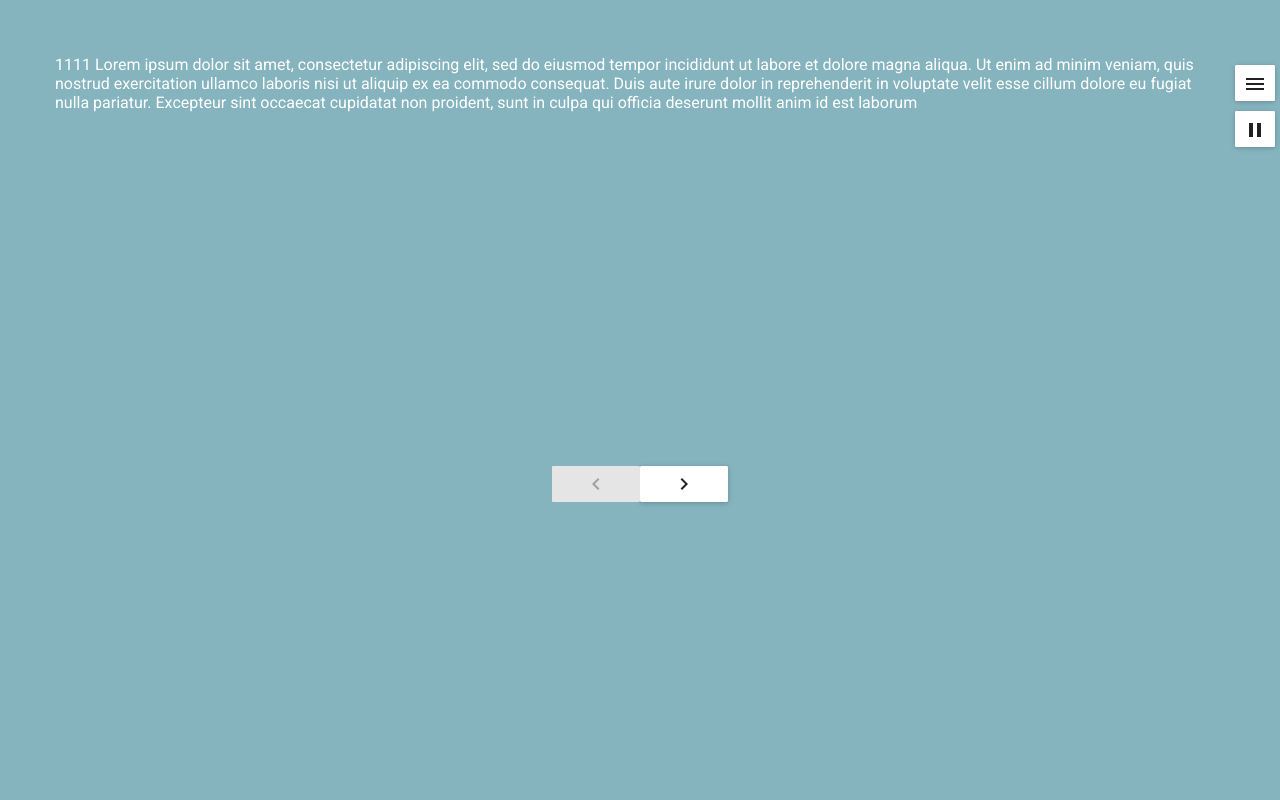
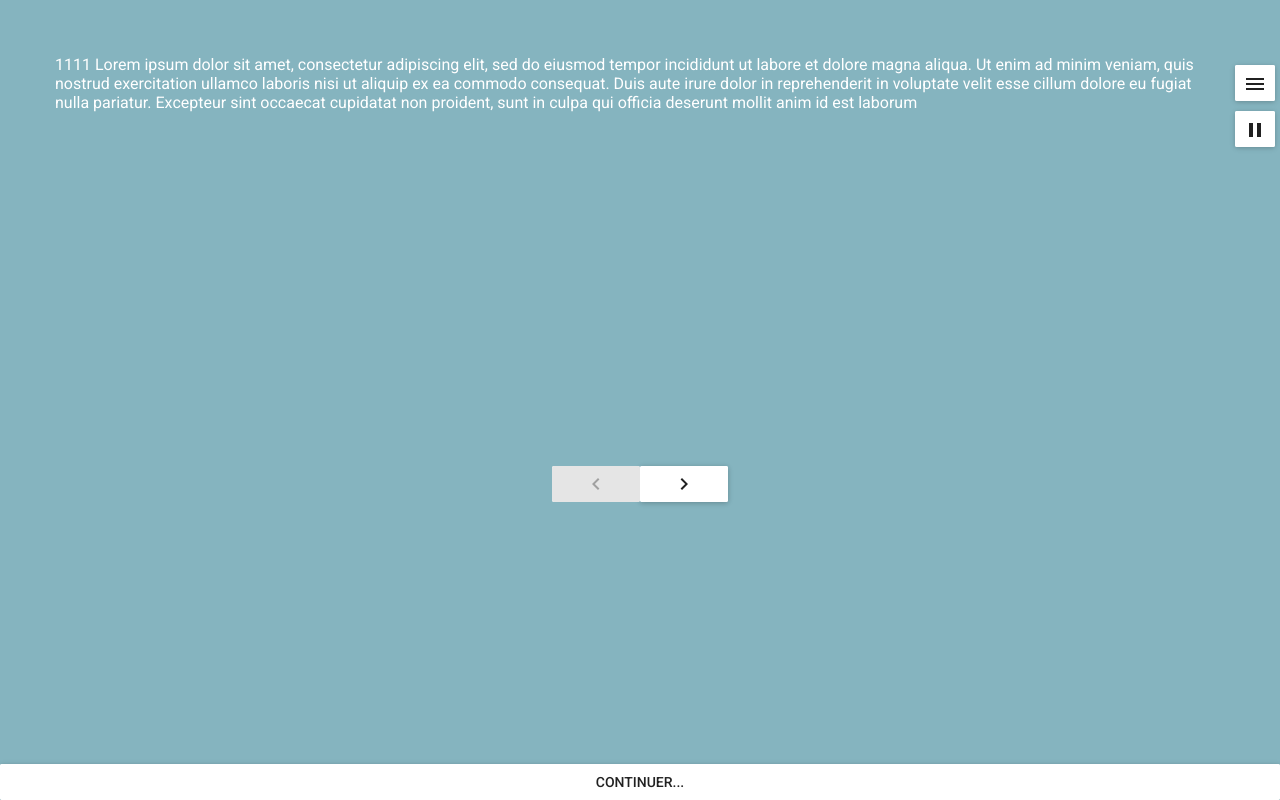
Before and after one commit to Jonathan-Jan/naraka, a React (Create React App) app: page /nakara/play in a window 1280 px wide. Built offline with nearby package versions, Linux system fonts and the light colour scheme; what react-tap-event-plugin would draw is missing.

Commit message:
gestion des étapes sans réponse (destination unique)

```diff
--- a/src/core/story/story.data.js
+++ b/src/core/story/story.data.js
@@ -15,10 +15,10 @@ let story =
         mode:'narator',
         title:'',
         messages:[
-            {writeTime:1,text:'1111 Lorem ipsum dolor sit amet, consectetur adipiscing elit, sed do eiusmod tempor incididunt ut labore et dolore magna aliqua. Ut enim ad minim veniam, quis nostrud exercitation ullamco laboris nisi ut aliquip ex ea commodo consequat. Duis aute irure dolor in reprehenderit in voluptate velit esse cillum dolore eu fugiat nulla pariatur. Excepteur sint occaecat cupidatat non proident, sunt in culpa qui officia deserunt mollit anim id est laborum'},
-            {writeTime:1,text:'2222 Lorem ipsum dolor sit amet, consectetur adipiscing elit, sed do eiusmod tempor incididunt ut labore et dolore magna aliqua. Ut enim ad minim veniam, quis nostrud exercitation ullamco laboris nisi ut aliquip ex ea commodo consequat. Duis aute irure dolor in reprehenderit in voluptate velit esse cillum dolore eu fugiat nulla pariatur. Excepteur sint occaecat cupidatat non proident, sunt in culpa qui officia deserunt mollit anim id est laborum'},
-            {writeTime:1,text:'3333 Lorem ipsum dolor sit amet, consectetur adipiscing elit, sed do eiusmod tempor incididunt ut labore et dolore magna aliqua. Ut enim ad minim veniam, quis nostrud exercitation ullamco laboris nisi ut aliquip ex ea commodo consequat. Duis aute irure dolor in reprehenderit in voluptate velit esse cillum dolore eu fugiat nulla pariatur. Excepteur sint occaecat cupidatat non proident, sunt in culpa qui officia deserunt mollit anim id est laborum'},
-            {writeTime:1,text:'4444 Lorem ipsum dolor sit amet, consectetur adipiscing elit, sed do eiusmod tempor incididunt ut labore et dolore magna aliqua. Ut enim ad minim veniam, quis nostrud exercitation ullamco laboris nisi ut aliquip ex ea commodo consequat. Duis aute irure dolor in reprehenderit in voluptate velit esse cillum dolore eu fugiat nulla pariatur. Excepteur sint occaecat cupidatat non proident, sunt in culpa qui officia deserunt mollit anim id est laborum'},
+            {text:'1111 Lorem ipsum dolor sit amet, consectetur adipiscing elit, sed do eiusmod tempor incididunt ut labore et dolore magna aliqua. Ut enim ad minim veniam, quis nostrud exercitation ullamco laboris nisi ut aliquip ex ea commodo consequat. Duis aute irure dolor in reprehenderit in voluptate velit esse cillum dolore eu fugiat nulla pariatur. Excepteur sint occaecat cupidatat non proident, sunt in culpa qui officia deserunt mollit anim id est laborum'},
+            {text:'2222 Lorem ipsum dolor sit amet, consectetur adipiscing elit, sed do eiusmod tempor incididunt ut labore et dolore magna aliqua. Ut enim ad minim veniam, quis nostrud exercitation ullamco laboris nisi ut aliquip ex ea commodo consequat. Duis aute irure dolor in reprehenderit in voluptate velit esse cillum dolore eu fugiat nulla pariatur. Excepteur sint occaecat cupidatat non proident, sunt in culpa qui officia deserunt mollit anim id est laborum'},
+            {text:'3333 Lorem ipsum dolor sit amet, consectetur adipiscing elit, sed do eiusmod tempor incididunt ut labore et dolore magna aliqua. Ut enim ad minim veniam, quis nostrud exercitation ullamco laboris nisi ut aliquip ex ea commodo consequat. Duis aute irure dolor in reprehenderit in voluptate velit esse cillum dolore eu fugiat nulla pariatur. Excepteur sint occaecat cupidatat non proident, sunt in culpa qui officia deserunt mollit anim id est laborum'},
+            {text:'4444 Lorem ipsum dolor sit amet, consectetur adipiscing elit, sed do eiusmod tempor incididunt ut labore et dolore magna aliqua. Ut enim ad minim veniam, quis nostrud exercitation ullamco laboris nisi ut aliquip ex ea commodo consequat. Duis aute irure dolor in reprehenderit in voluptate velit esse cillum dolore eu fugiat nulla pariatur. Excepteur sint occaecat cupidatat non proident, sunt in culpa qui officia deserunt mollit anim id est laborum'},
         ],
         destination:'start1'
     },
@@ -28,6 +28,7 @@ let story =
     'start1':{
         mode:'sms',
         title:'Nina',
+        clearMsg:true,
         messages:[
             {text:'Salut <!NAME!>',from:'nina'},
             {text:'ça va ?',from:'nina'},
@@ -47,9 +48,8 @@ let story =
         messages:[
             {text:'Ah',from:'nina'},
             {text:':/',from:'nina'},
-            {text:':/',from:'nina'},
-            {text:':/',from:'nina'},
         ],
+        destination:'nar1'
     },
 
     'resp2':{
@@ -64,8 +64,7 @@ let story =
         mode:'narator',
         title:'',
         messages:[
-            {text:'Si mal que ça ?',from:'nina'},
-            {text:'x)',from:'nina'},
+            {text:'Fin =)'},
         ],
     },
 
--- a/src/core/story/story.runner.js
+++ b/src/core/story/story.runner.js
@@ -20,10 +20,13 @@ class Answer {
 }
 
 class Message {
-    constructor(msg) {
+    constructor(msg, noWriteTime) {
         this.text = msg.text;
         this.from = msg.from;
-        this.writeTime = msg.writeTime || 3000;
+        if (noWriteTime) {
+            msg.writeTime = 0;
+        }
+        this.writeTime = msg.writeTime !== undefined ? msg.writeTime : 3000;
     }
 
     /**
@@ -41,9 +44,11 @@ class Step {
     constructor(step) {
         this.mode = step.mode; //mode de présentation de l'étape : sms / chat / face a face ...
         this.title = step.title;
-        this.messages = step.messages ? step.messages.map((msg) => {return new Message(msg).compile()}) : undefined;
+        this.messages = step.messages ? step.messages.map((msg) => {return new Message(msg, step.mode === 'narator').compile()}) : undefined;
         this.answers = step.answers ? step.answers.map((answer) => {return new Answer(answer).compile()}) : undefined;
         this.cursor = 0; //message en cours de lecture
+        this.destination = step.destination; //dans le cas ou le joueur n'a pas de réponse possible, l'étape doit avoir un attribut destination
+        this.clearMsg = step.clearMsg; //signifit qu'il faut nettoyer les messages
     }
 
     /**
@@ -162,13 +167,11 @@ class StoryRunner {
      * choisi une réponse et passe à l'étape suivante
      * @return {[type]} [description]
      */
-    answer(answer) {
-        //on commence par vérifier que la destination est bien disponible
-        // let found = false;
-        // this.step.answers.map((ans) => {if (ans.destination === answer.destination) found = true;});
-        // if (!found) throw new Error("Cette réponse n'existe pas");
+    moveTo(destination) {
 
-        this.moveCursor(answer.destination);
+        destination = destination || this.step.destination;
+
+        this.moveCursor(destination);
         this.runStep();
     }
 
--- /dev/null
+++ b/src/front/story/NextStepBtn.js
@@ -0,0 +1,17 @@
+import React, { Component } from 'react';
+import RaisedButton from 'material-ui/RaisedButton';
+
+class NextStepBtn extends Component {
+
+    render() {
+
+        if (!this.props.visible) return (<span className="_NextStepBtn"></span>);
+
+        return (
+            <RaisedButton style={{width: '100%',position: 'fixed',bottom: '0'}} label="Continuer..." onClick={this.props.onClick} />
+        );
+    }
+
+}
+
+export default NextStepBtn;
--- a/src/front/story/Runner/Runner.js
+++ b/src/front/story/Runner/Runner.js
@@ -3,6 +3,7 @@ import React, { Component } from 'react';
 import './Runner.css';
 import MainMenu from 'front/story/MainMenu';
 import PauseBtn from 'front/story/PauseBtn';
+import NextStepBtn from 'front/story/NextStepBtn';
 import SwitchMode from 'front/story/Runner/SwitchMode';
 
 import StoryRunner from 'core/story/story.runner';
@@ -23,12 +24,11 @@ class Runner extends Component {
         let messages = this.state.messages;
         messages.push(message);
         this.setState({messages:messages});
-        window.scroll({ top: 2500, left: 0, behavior: 'smooth' });
     }
 
     onAnswer(answer) {
         this.addMessage({text:answer.text,from:'player'});
-        this.storyRunner.answer(answer);
+        this.storyRunner.moveTo(answer.destination);
     }
 
     componentDidMount() {
@@ -48,10 +48,15 @@ class Runner extends Component {
         });
 
         this.storyRunner.onNewStep((step) => {
-            this.setState({step:step});
+            let messages = step.clearMsg === true || step.mode === 'narator' ? [] : this.state.messages;
+            this.setState({step:step,stepDone:false,messages:messages});
         });
 
         this.storyRunner.start();
+    }
+
+    componentDidUpdate(prevProps, prevState) {
+        window.scroll({ top: 2500, left: 0, behavior: 'smooth' });
     }
 
     render() {
@@ -69,10 +74,10 @@ class Runner extends Component {
                     stepDone={this.state.stepDone}
                     onAnswer={(answer) => this.onAnswer(answer)}
                     />
+                <NextStepBtn onClick={() => this.storyRunner.moveTo()} visible={this.state.stepDone && !this.state.step.answers && this.state.step.destination}/>
             </div>
         );
     }
-
 }
 
 export default Runner;
--- a/src/front/story/mode/Narator/Narator.js
+++ b/src/front/story/mode/Narator/Narator.js
@@ -34,20 +34,18 @@ class Narator extends Component {
     }
 
     hasPrev() {
-        return this.state.cursor === 0;
+        return this.state.cursor > 0;
     }
 
     previous() {
-        if (this.hasPrev()) return;
         this.setState({cursor:this.state.cursor-1});
     }
 
     hasNext() {
-        return this.state.cursor === this.state.messages.length-1;
+        return this.state.cursor < this.state.messages.length-1;
     }
 
     next() {
-        if (this.hasNext()) return;
         this.setState({cursor:this.state.cursor+1});
     }
 
@@ -60,10 +58,12 @@ class Narator extends Component {
                 <Flex/>
                 <div key={shortid.generate()} className="message">{msg.text}</div>
                 <Flex/>
-                <FlexRow>
-                    <RaisedButton disabled={this.hasPrev()} icon={<IconLeft/>} onClick={() => this.previous()}/>
-                    <RaisedButton disabled={this.hasNext()} icon={<IconRight/>} onClick={() => this.next()}/>
-                </FlexRow>
+                {(this.hasPrev() || this.hasNext()) &&
+                    <FlexRow>
+                        <RaisedButton disabled={!this.hasPrev()} icon={<IconLeft/>} onClick={() => this.previous()}/>
+                        <RaisedButton disabled={!this.hasNext()} icon={<IconRight/>} onClick={() => this.next()}/>
+                    </FlexRow>
+                }
             </div>
         );
     }
```
Also changed, not shown: 2 other files (tests, documents, lock files or other folders).
